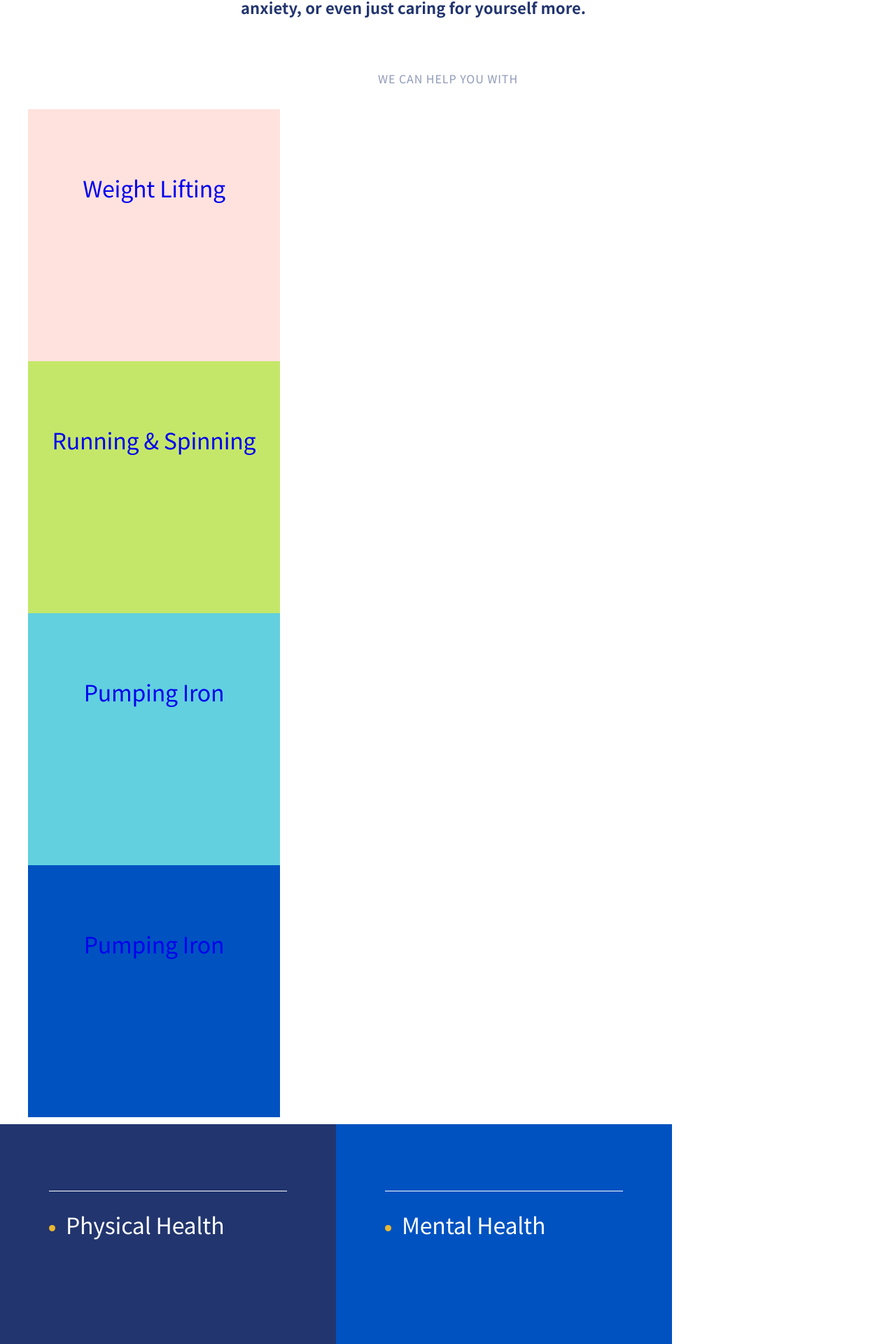
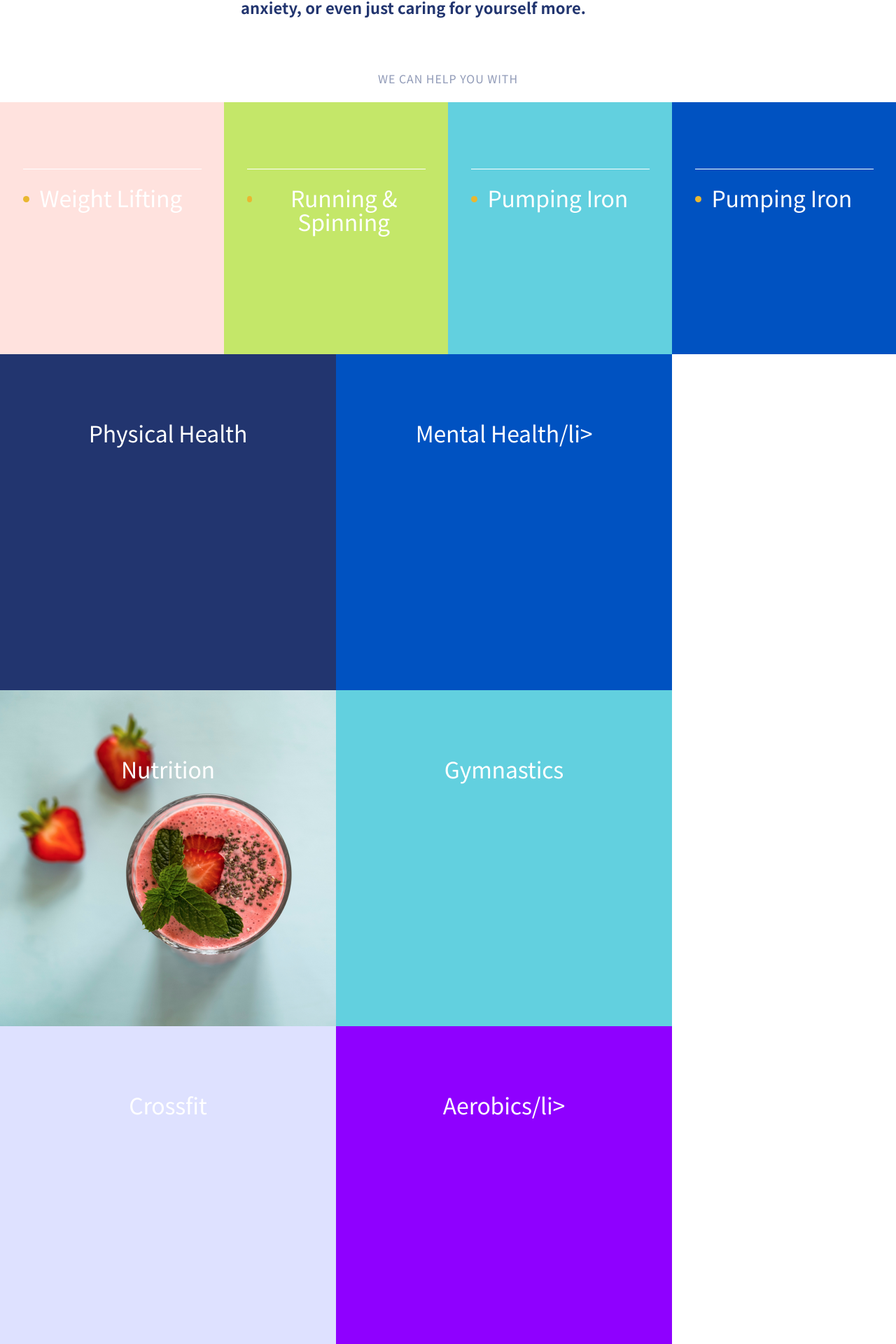
Before and after one commit to MezdrinM/ThriveTalk, a React (Create React App) app: page / in a window 1280 px wide. Shown: the part 1792-3712 px from the top of the page at 70% size. Built offline with nearby package versions, Linux system fonts and the light colour scheme; the HTML template or start-up script is replaced by a standard one.

Commit message:
⚡️ corection style for section-text

```diff
--- a/public/index.html
+++ b/public/index.html
@@ -69,21 +69,21 @@
       <div class="section-text-subtitle">WE CAN HELP YOU WITH</div>
       <div class="section-text-list">
         <ul>
-          <li class="box pink"><a href="/">Weight Lifting</a></li>
-          <li class="box mustard"><a href="/">Running  & Spinning</a></li>
-          <li class="box aqua"><a href="/">Pumping Iron</a></li>
-          <li class="box blue"><a href="/">Pumping Iron</a></li>
+          <li class="box pink"><span class="list">Weight Lifting</span></li>
+          <li class="box mustard"><span class="list">Running & Spinning</span></li>
+          <li class="box aqua"><span class="list">Pumping Iron</span></li>
+          <li class="box blue"><span class="list">Pumping Iron</span></li>
         </ul>
       </div>
     </section>
     <section class="outer section-promo">
         <ul class="section-promo-list">
-          <li class="items-list indigo"><a href="/">Physical Health</a></li>
-          <li class="items-list blue"><a href="/">Mental Health</a></li>
-          <li class="items-list images"><a href="/">Nutrition</a></li>
-          <li class="items-list aqua"><a href="/">Gymnastics</a></li>
-          <li class="items-list peach"><a href="/">Crossfit</a></li>
-          <li class="items-list violet"><a href="/">Aerobics</a></li>
+          <li class="items-list indigo"><span class="list">Physical Health</span></li>
+          <li class="items-list blue"><span class="list">Mental Health</span>/li>
+          <li class="items-list images"><span class="list">Nutrition</span></li>
+          <li class="items-list aqua"><span class="list">Gymnastics</span></li>
+          <li class="items-list peach"><span class="list">Crossfit</span></li>
+          <li class="items-list violet"><span class="list">Aerobics</span>/li>
         </ul>
     </section>
     <section class="outer section-foulder">
--- a/src/styles/section-text.scss
+++ b/src/styles/section-text.scss
@@ -33,38 +33,51 @@
 
 
     &-list{
-        display: flex;
         text-align: center;
-        flex: 1;
+
+        ul{
+            display: flex;
+            justify-content: center;
+            margin: 0;
+            padding: 0;
+
 
             .box{
+                flex: 1;
                 list-style-type: none;
-                width: 360px;
-                height: 265px;
+                height: 360px;
                 font-size: 32px;
                 line-height: 34px;
                 letter-spacing: -0.006em;
                 color: #FFFFFF;
-                padding-top: 95px;
 
-                .box a{
-                    display: inline-block;
+                & span{
+                    display: flex;
                     color: #ffffff;
-                    border-top: 1px solid #fff;
+                    justify-content: start;
                     padding-top: 23px;
                     max-width: 255px;
-                    text-align: start;
+
+                    &.list{
+                        border-top: 1px solid #fff;
+                        margin: 95px auto 0;
+                    }
                 }
 
-                .box a::before{
+                & span::before{
                     content: '';
                     background-color: #E9B730;
                     width: 9px;
                     height: 9px;
                     border-radius: 50%;
-                    display: inline-block;
-                    vertical-align: middle;
+                    position: relative;
+                    top: 15px;
                     margin-right: 15px;
+                }
+
+                & span.list{
+                    border-top: 1px solid #fff;
+                    margin-top: 95px;
                 }
             }
 
@@ -80,6 +93,7 @@
             .blue{
             background: $blue;
             }
+        }
     }
 
 }
```
